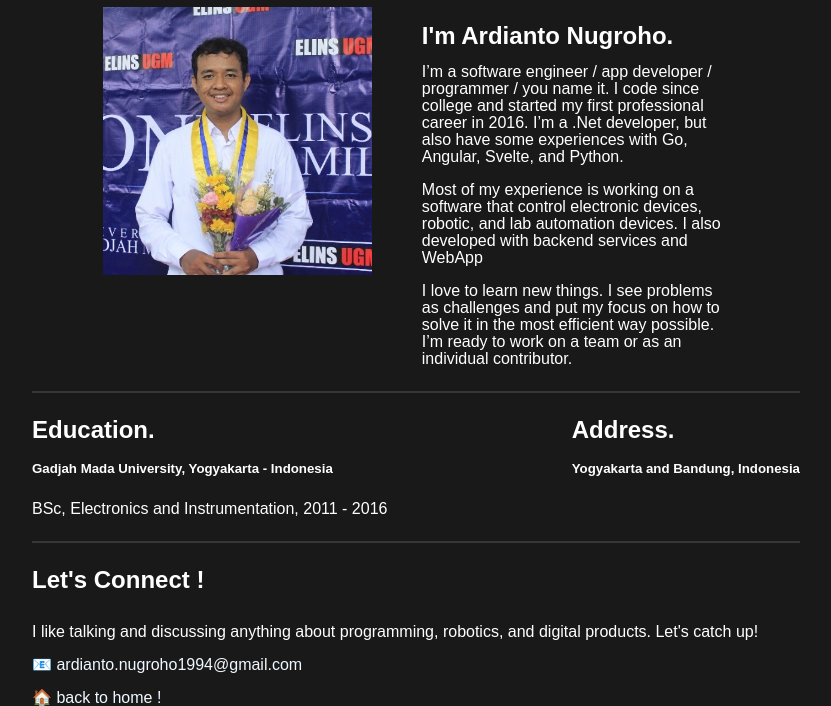
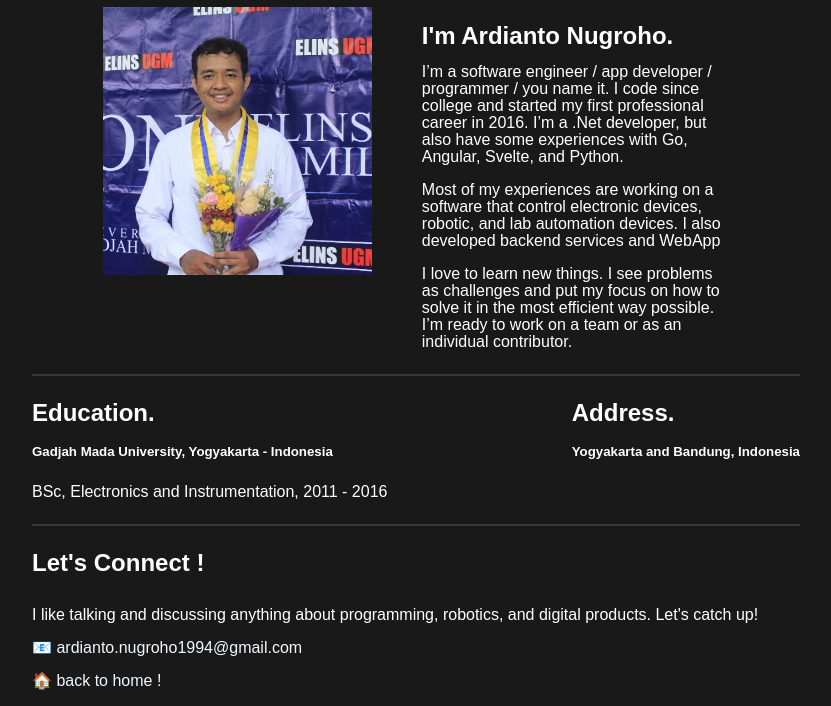
Before and after one commit to ianugroho1994/website, a plain HTML site: page whoami.html in a window 1280 px wide. Shown: the part 95-801 px from the top of the page, without its empty margins (224-1055 px from the left). Drawn offline with Linux system fonts and the light colour scheme.

Commit message:
Update whoami.html

```diff
--- a/whoami.html
+++ b/whoami.html
@@ -112,7 +112,7 @@
             <h2>I'm Ardianto Nugroho.</h2>
             <div></div>
             <P style="font-size: 1rem;">I’m a software engineer / app developer / programmer / you name it. I code since college and started my first professional career in 2016. I’m a .Net developer, but also have some experiences with Go, Angular, Svelte, and Python.</P>
-            <p style="font-size: 1rem;">Most of my experience is working on a software that control electronic devices, robotic, and lab automation devices. I also developed with backend services and WebApp</p>
+            <p style="font-size: 1rem;">Most of my experiences are working on a software that control electronic devices, robotic, and lab automation devices. I also developed backend services and WebApp</p>
             <p style="font-size: 1rem;">I love to learn new things. I see problems as challenges and put my focus on how to solve it in the most efficient way possible. I’m ready to work on a team or as an individual contributor.</p>
         </div>
       </div>
```
